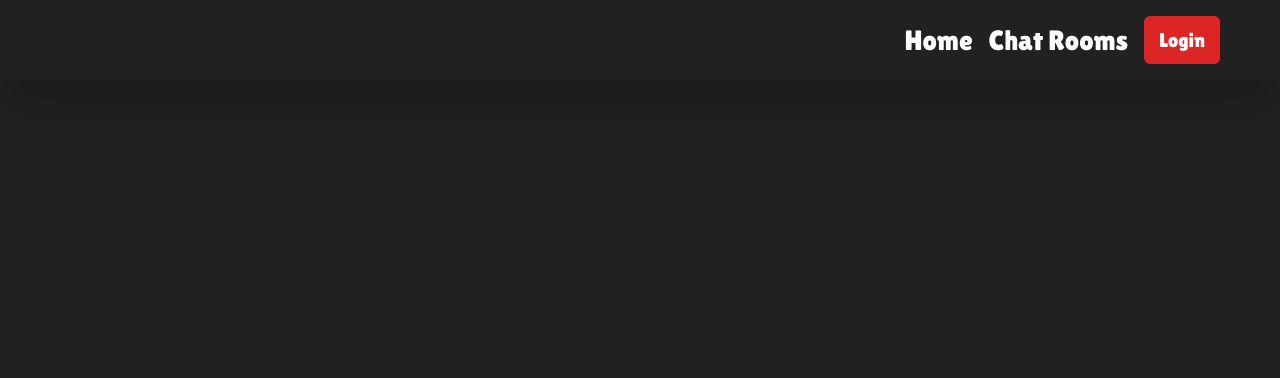
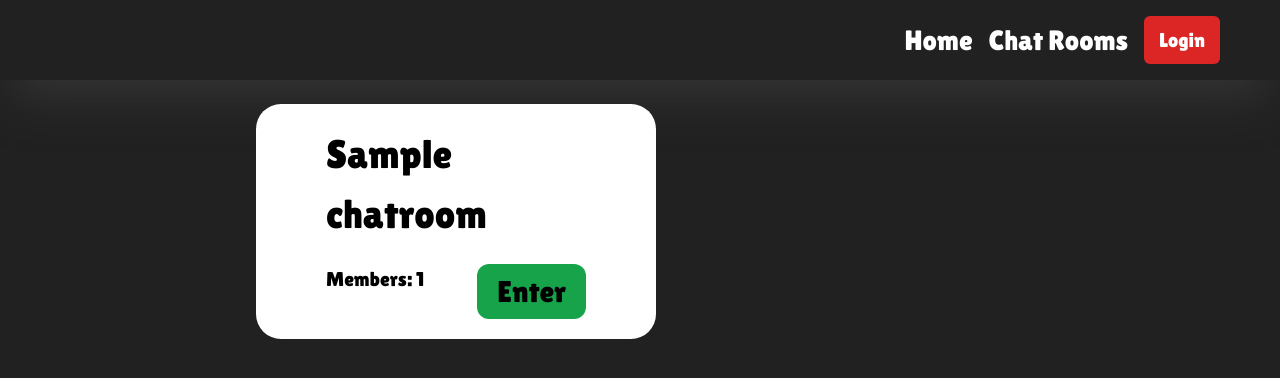
Before and after one commit to LStepczynski/Herext, a Django app: template herext/main/templates/main/chatrooms.html in a window 1280 px wide. Shown: the top 378 px of the page. Run offline with Django 4.2, Linux system fonts and the light colour scheme; the template is opened without the code that fills it: most values are stand-ins (such as "Sample title", 1, 10 or a date in 2020); data that the repository does not hold is empty.

Commit message:
Created new database models and added content to /chatrooms | program incomplete

```diff
--- a/herext/main/admin.py
+++ b/herext/main/admin.py
@@ -1,3 +1,6 @@
 from django.contrib import admin
+from .models import *
 
 # Register your models here.
+admin.site.register(ChatRoom)
+admin.site.register(Text)
--- a/herext/main/static/css/output.css
+++ b/herext/main/static/css/output.css
@@ -538,9 +538,21 @@ video {
   position: static;
 }
 
+.col-span-3 {
+  grid-column: span 3 / span 3;
+}
+
+.col-start-1 {
+  grid-column-start: 1;
+}
+
 .my-\[30px\] {
   margin-top: 30px;
   margin-bottom: 30px;
+}
+
+.mb-\[20px\] {
+  margin-bottom: 20px;
 }
 
 .mr-\[20px\] {
@@ -563,6 +575,14 @@ video {
   display: block;
 }
 
+.inline-block {
+  display: inline-block;
+}
+
+.inline {
+  display: inline;
+}
+
 .flex {
   display: flex;
 }
@@ -573,6 +593,10 @@ video {
 
 .h-\[60px\] {
   height: 60px;
+}
+
+.h-\[100\%\] {
+  height: 100%;
 }
 
 .w-\[100\%\] {
@@ -586,6 +610,34 @@ video {
 .w-max {
   width: -moz-max-content;
   width: max-content;
+}
+
+.w-\[50vw\] {
+  width: 50vw;
+}
+
+.w-\[300px\] {
+  width: 300px;
+}
+
+.w-\[400px\] {
+  width: 400px;
+}
+
+.w-\[60vw\] {
+  width: 60vw;
+}
+
+.flex-initial {
+  flex: 0 1 auto;
+}
+
+.flex-wrap {
+  flex-wrap: wrap;
+}
+
+.content-center {
+  align-content: center;
 }
 
 .items-center {
@@ -604,6 +656,23 @@ video {
   justify-items: center;
 }
 
+.gap-x-9 {
+  -moz-column-gap: 2.25rem;
+       column-gap: 2.25rem;
+}
+
+.gap-y-9 {
+  row-gap: 2.25rem;
+}
+
+.gap-y-\[30px\] {
+  row-gap: 30px;
+}
+
+.gap-y-\[50px\] {
+  row-gap: 50px;
+}
+
 .rounded-\[10px\] {
   border-radius: 10px;
 }
@@ -618,6 +687,10 @@ video {
 
 .rounded-md {
   border-radius: 0.375rem;
+}
+
+.rounded-xl {
+  border-radius: 0.75rem;
 }
 
 .border-\[2px\] {
@@ -649,6 +722,25 @@ video {
   background-color: rgb(255 255 255 / var(--tw-bg-opacity));
 }
 
+.bg-lime-500 {
+  --tw-bg-opacity: 1;
+  background-color: rgb(132 204 22 / var(--tw-bg-opacity));
+}
+
+.bg-green-500 {
+  --tw-bg-opacity: 1;
+  background-color: rgb(34 197 94 / var(--tw-bg-opacity));
+}
+
+.bg-green-600 {
+  --tw-bg-opacity: 1;
+  background-color: rgb(22 163 74 / var(--tw-bg-opacity));
+}
+
+.p-\[10px\] {
+  padding: 10px;
+}
+
 .px-\[15px\] {
   padding-left: 15px;
   padding-right: 15px;
@@ -662,6 +754,21 @@ video {
 .py-\[5px\] {
   padding-top: 5px;
   padding-bottom: 5px;
+}
+
+.px-\[20px\] {
+  padding-left: 20px;
+  padding-right: 20px;
+}
+
+.py-\[10px\] {
+  padding-top: 10px;
+  padding-bottom: 10px;
+}
+
+.py-\[20px\] {
+  padding-top: 20px;
+  padding-bottom: 20px;
 }
 
 .font-lilita {
@@ -690,6 +797,10 @@ video {
   line-height: 1.75rem;
 }
 
+.text-\[30px\] {
+  font-size: 30px;
+}
+
 .text-white {
   --tw-text-opacity: 1;
   color: rgb(255 255 255 / var(--tw-text-opacity));
@@ -697,12 +808,6 @@ video {
 
 .underline {
   text-decoration-line: underline;
-}
-
-.shadow-2xl {
-  --tw-shadow: 0 25px 50px -12px rgb(0 0 0 / 0.25);
-  --tw-shadow-colored: 0 25px 50px -12px var(--tw-shadow-color);
-  box-shadow: var(--tw-ring-offset-shadow, 0 0 #0000), var(--tw-ring-shadow, 0 0 #0000), var(--tw-shadow);
 }
 
 .transition {
--- a/herext/main/templates/main/base.html
+++ b/herext/main/templates/main/base.html
@@ -12,7 +12,7 @@
     {% block head %}{% endblock %}
 </head>
 <body>
-    <nav class="h-[60px] w-full shadow-2xl md:h-[80px]">
+    <nav style="box-shadow: 0 25px 50px -12px rgb(55, 55, 55);" class="h-[60px] w-full md:h-[80px]">
         <ul class="flex justify-end mr-[20px] md:mr-[60px] md:space-x-4 | text-white | font-lilita">
             <li class='grid items-center h-[60px] md:h-[80px]'><a style="transition: all 0.3s;" id="about" class='text-2xl md:text-[28px] xs:mx-[20px] | shadowHover' href='/'>Home</a></li>
 
--- a/herext/main/templates/main/chatrooms.html
+++ b/herext/main/templates/main/chatrooms.html
@@ -10,5 +10,17 @@
 
 
 {% block body %}
-
+<div class="grid | justify-center">
+    <div class="w-[60vw] | grid | col-span-3 | gap-y-[50px]">
+        {% for index, chatroom, chatroom_length in chatrooms %}
+            <div style="grid-column: {{index}};" class="bg-white | grid items-center | justify-items-center | rounded-[25px] | px-[40px] sm:px-[50px] lg:px-[70px] | w-[400px]">
+                <h4 class="font-lilita | text-[40px] | mt-[20px]">{{ chatroom }}</h4>
+                <div class="w-[100%] | flex | content-center | py-[20px]">
+                    <p class="font-lilita | text-[20px] | w-[100%] | mb-[20px]">Members: {{ chatroom_length }}</p>
+                    <a class="bg-green-600 | rounded-xl | font-lilita | text-[30px] | px-[20px] | py-[5px]" href="">Enter</a>
+                </div>
+            </div>
+        {% endfor %}
+    </div>
+</div>
 {% endblock %}
```
Also changed, not shown: herext/main/models.py (+20 -0 lines), herext/main/views.py (+6 -1 lines), herext/main/migrations/0003_initial.py (added).
